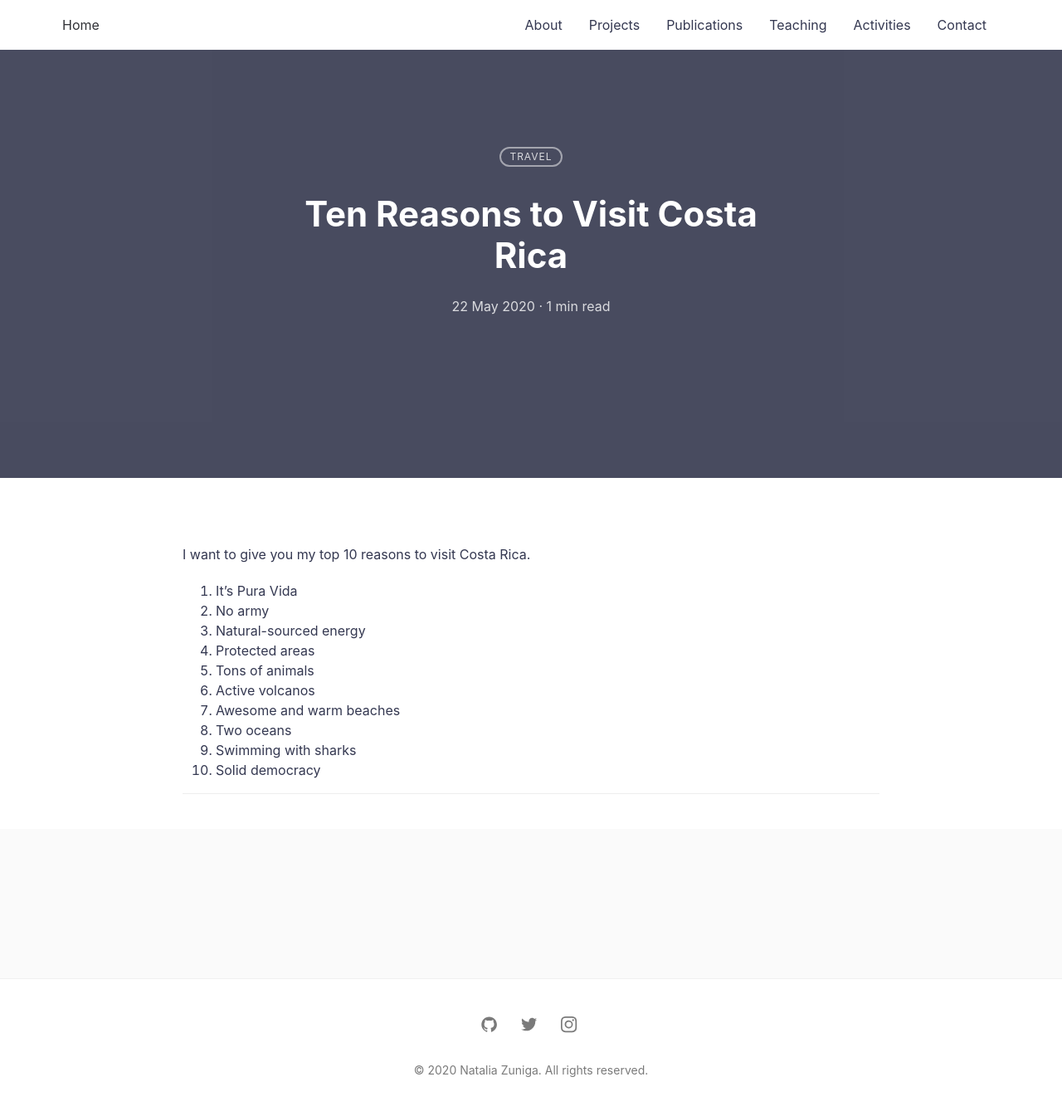
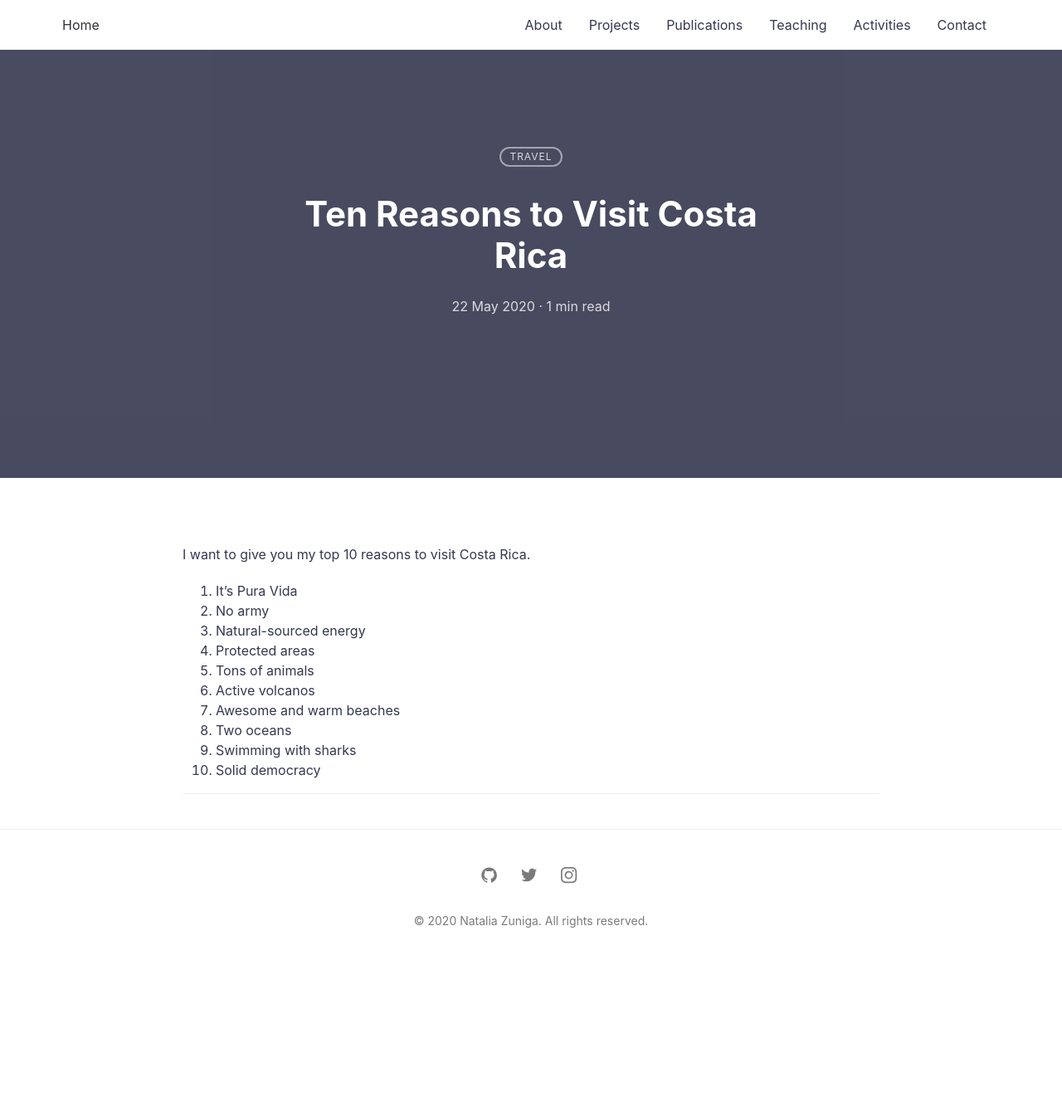
Before and after one commit to nzunigag/nzunigag.github.io, a Jekyll site: the page built from _posts/2020-05-22-Costa-Rica.md, in a window 1280 px wide. Shown: the whole page at 83% size. Built offline with Jekyll 4.4.1, drawn with Linux system fonts in a browser that asks for light colours; comment, search, counter and statistics services are not loaded; after the commit the page ends 1165 px from its top, so only the background shows below that.

Commit message:
Update _config.yml

```diff
--- a/_config.yml
+++ b/_config.yml
@@ -35,8 +35,8 @@ twitter_username: NataliaZunigaG # replace with your_twitter_username or comment
 github_username:  nzunigag # replace with your_github_username or comment to remove link from footer
 instagram_username: nataliazunigag # replace with your_instagram_username or comment to remove link from footer
 
-disqus:
-  shortname: nataliazuniga # to enable comments replace with your_disqus_shortname
+# disqus:
+  # shortname: nataliazuniga # to enable comments replace with your_disqus_shortname
 
 google_tag_manager: GTM-KT7GZ24 # Uncomment to enable GTM. Replace GTM-XXXXXXX with your GTM container ID
 
```
